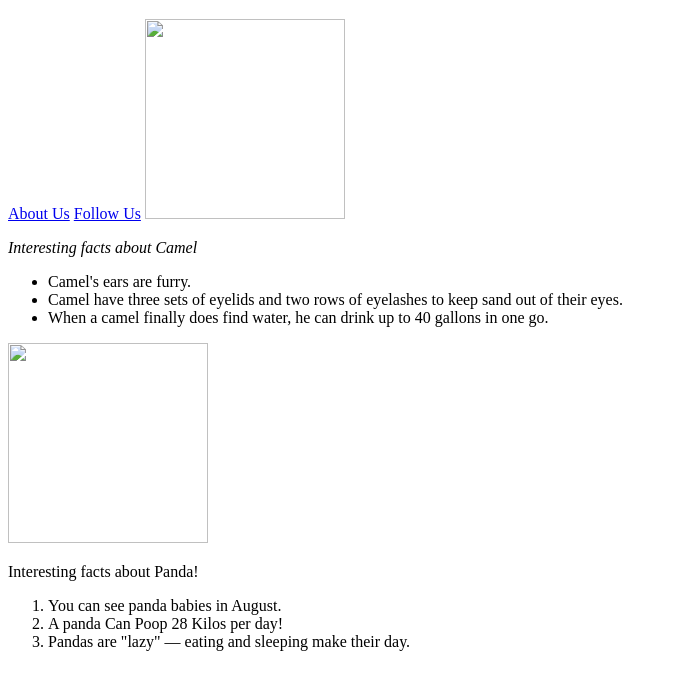
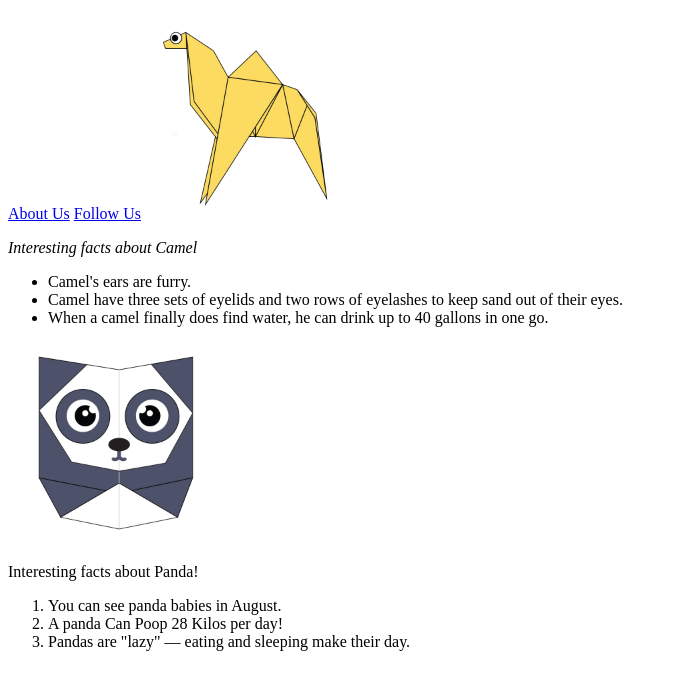
Before and after one commit to Virendra660/Project-49, a plain HTML site: page index.html in a window 1280 px wide. Shown: the part 61-750 px from the top of the page, without its empty margins (0-674 px from the left). Drawn offline with Linux system fonts and the light colour scheme.

Commit message:
Update index.html

```diff
--- a/index.html
+++ b/index.html
@@ -14,7 +14,7 @@
     <a href="followus.html">Follow Us</a>
 
     <a href="http://origami.me/camel/">
-    <img src="images/camel.png" width="200px" height="200px"></a>
+    <img src="camel.png" width="200px" height="200px"></a>
     <p><i>Interesting facts about Camel</i></p>
     <ul>
      <li>Camel's ears are furry.</li>
@@ -23,7 +23,7 @@
     </ul>
 
     <a href="http://origami.me/panda/">
-    <img src="images/panda.png" width="200px" height="200px"></a>
+    <img src="panda.png" width="200px" height="200px"></a>
     <p>Interesting facts about Panda!</p>
     <ol>
      <li>You can see panda babies in August.</li>
```
